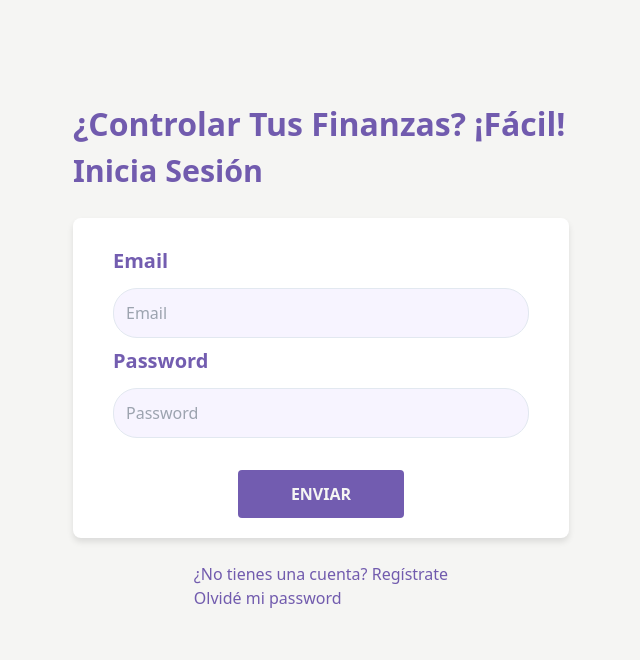
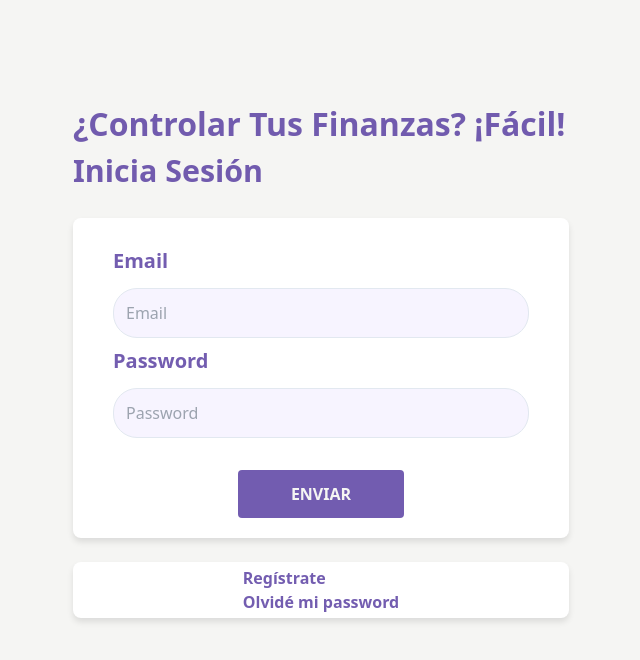
Before and after one commit to GuillermoGodoyPro/Economid, a React (Vite) app: page / in a window 1280 px wide. Shown: the top 660 px of the page, without its empty margins (319-959 px from the left). Built offline with nearby package versions, Linux system fonts and the light colour scheme.

Commit message:
Estilos sign up y forgot password

```diff
--- a/src/pages/Login/Login.jsx
+++ b/src/pages/Login/Login.jsx
@@ -91,11 +91,11 @@ const Login = () => {
 
         <div className={styles.nav}>
           <nav>
-            <Link to="/signup">
-              ¿No tienes una cuenta? Regístrate
+            <Link className={styles.link} to="/signup">
+            Regístrate
             </Link>
             <Link
-              to="/forgotpassword"
+             className={styles.link}  to="/forgotpassword"
             >
               Olvidé mi password
             </Link>
--- a/src/pages/Login/Login.module.css
+++ b/src/pages/Login/Login.module.css
@@ -90,4 +90,13 @@
     display: flex;
     justify-content: center;
     color: var(--violetlight) ;
+    background-color: white;
+    padding: 0.25rem 2.5rem;
+    border-radius: 0.5rem;
+    box-shadow: 0 4px 6px rgba(0, 0, 0, 0.1);
+    font-weight: bold;
 }
+
+.nav .link:hover {
+  color: var(--violetdark) ;
+  }
```
